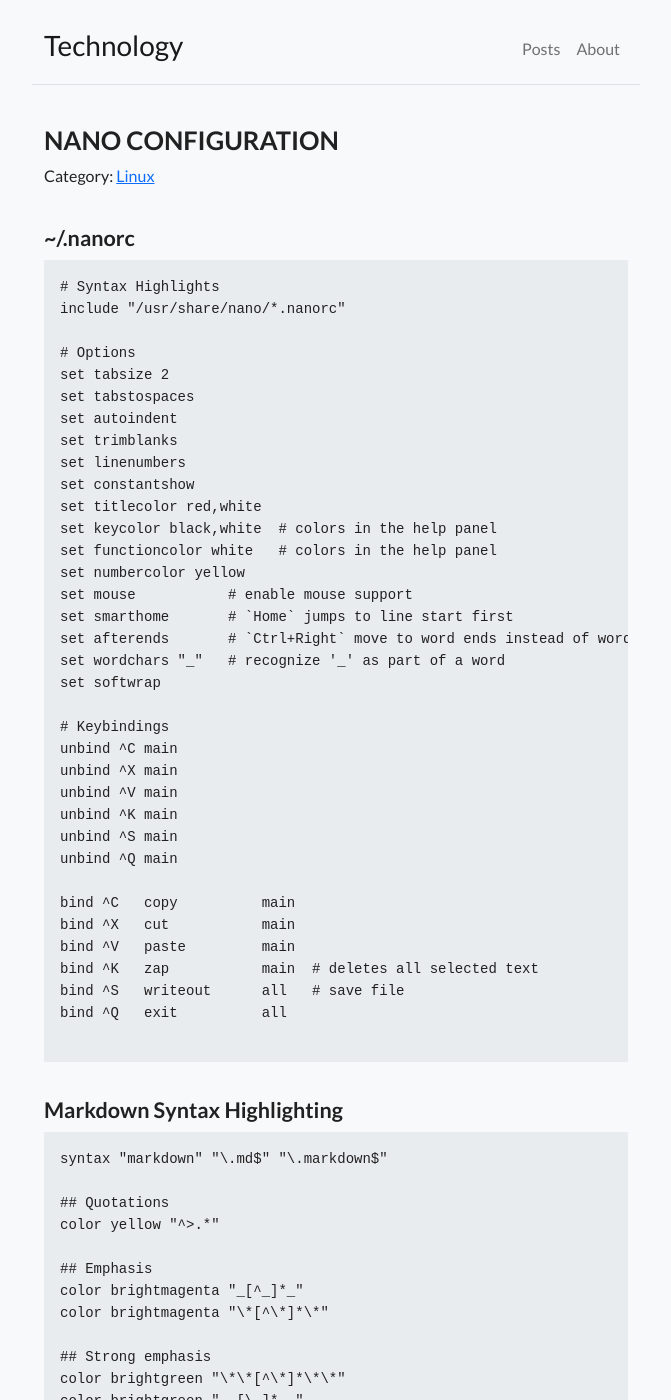
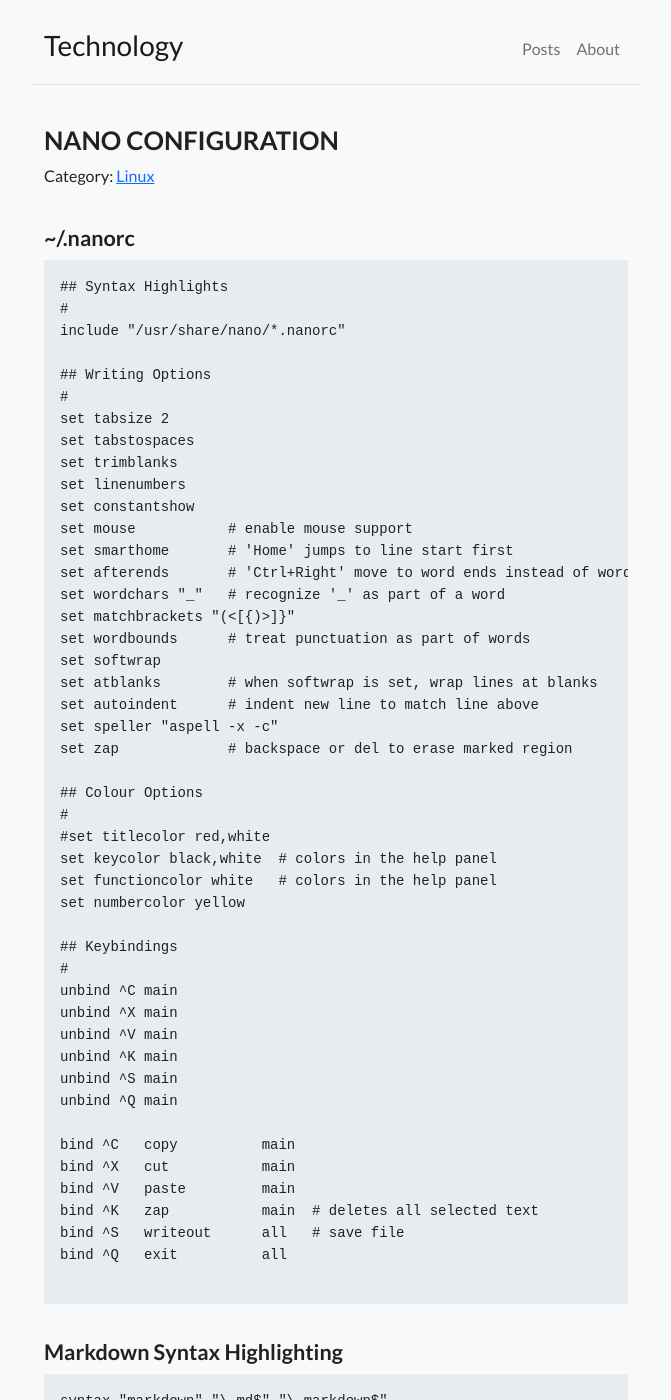
Before and after one commit to durnberger/durnberger.github.io, a Jekyll site: the page built from _posts/2022-07-25-nano-configuration.md, in a window 1280 px wide and 1400 px high. Shown: the whole window, without its empty margins (304-975 px from the left). Built offline with Jekyll 4.4.1, drawn with Linux system fonts in a browser that asks for light colours; some web fonts are replaced.

Commit message:
Correction

````diff
--- a/_posts/2022-07-25-nano-configuration.md
+++ b/_posts/2022-07-25-nano-configuration.md
@@ -9,27 +9,38 @@ tags:
 ### ~/.nanorc
 
 ```
-# Syntax Highlights
+## Syntax Highlights
+#
 include "/usr/share/nano/*.nanorc"
 
-# Options
+## Writing Options
+#
 set tabsize 2
 set tabstospaces
-set autoindent
 set trimblanks
 set linenumbers
 set constantshow
-set titlecolor red,white
+set mouse           # enable mouse support
+set smarthome       # 'Home' jumps to line start first
+set afterends       # 'Ctrl+Right' move to word ends instead of word starts
+set wordchars "_"   # recognize '_' as part of a word
+set matchbrackets "(<[{)>]}"
+set wordbounds      # treat punctuation as part of words
+set softwrap
+set atblanks        # when softwrap is set, wrap lines at blanks
+set autoindent      # indent new line to match line above
+set speller "aspell -x -c"
+set zap             # backspace or del to erase marked region
+
+## Colour Options
+#
+#set titlecolor red,white
 set keycolor black,white  # colors in the help panel
 set functioncolor white   # colors in the help panel
 set numbercolor yellow
-set mouse           # enable mouse support
-set smarthome       # `Home` jumps to line start first
-set afterends       # `Ctrl+Right` move to word ends instead of word starts
-set wordchars "_"   # recognize '_' as part of a word
-set softwrap
 
-# Keybindings
+## Keybindings
+#
 unbind ^C main
 unbind ^X main
 unbind ^V main
````
Also changed, not shown: 4 other files.
